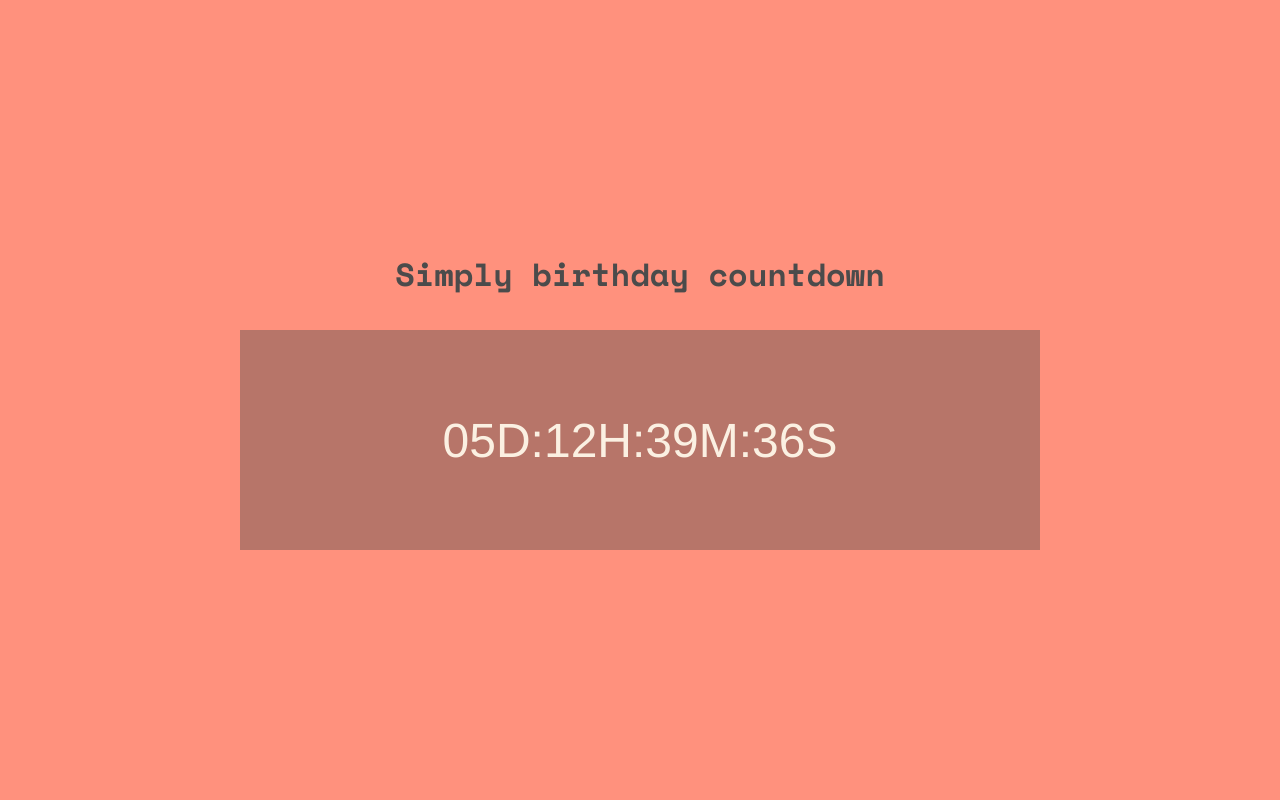
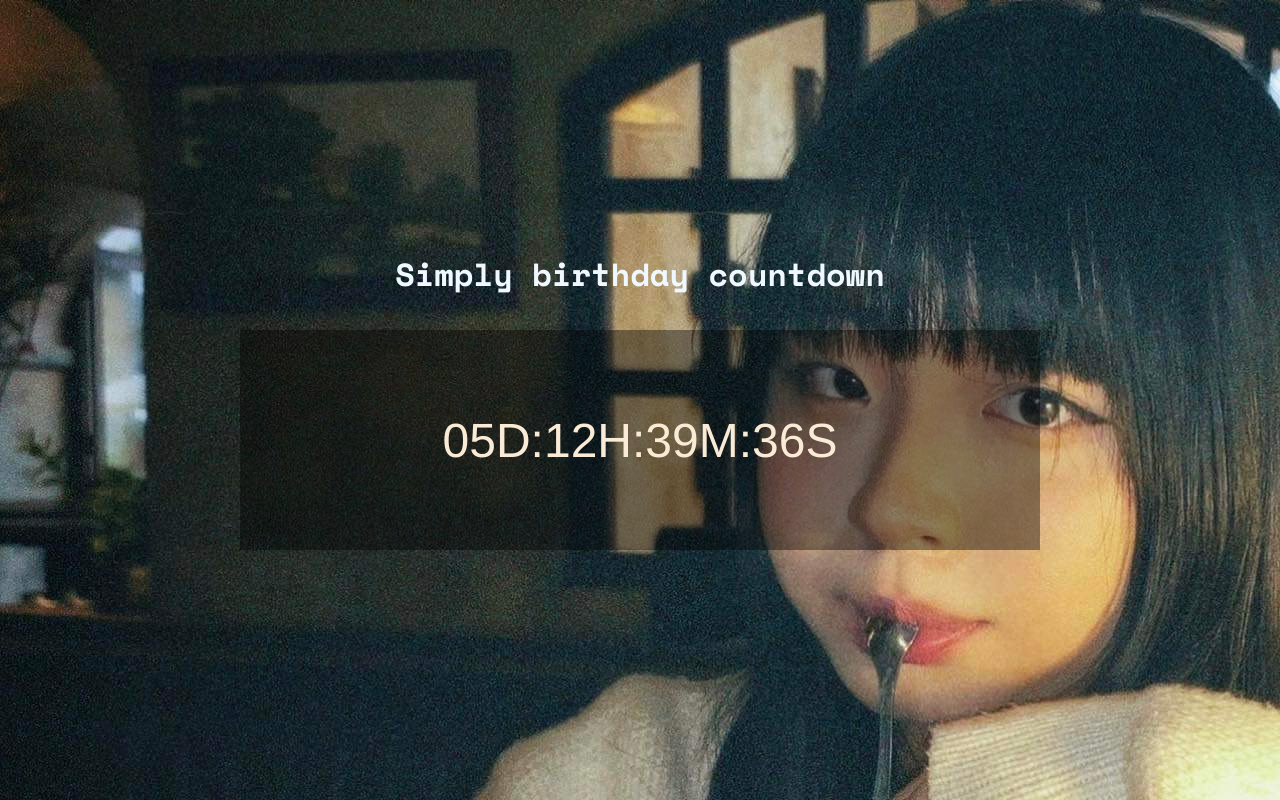
Before and after one commit to kjasng/birthdayCountdown, a plain HTML site: page index.html in a window 1280 px wide. Drawn offline with nearby package versions, Linux system fonts and the light colour scheme.

Commit message:
Updated styles

```diff
--- a/style.css
+++ b/style.css
@@ -7,8 +7,8 @@
 .wrapper {
     width: 100%;
     height: 100vh;
-    background: tomato;
-    opacity: 0.7;
+    background: url(90bb0b7ba30d0f53561c5.jpg);
+    opacity: 1;
     display: flex;
     justify-content: center;
     align-items: center;
@@ -18,6 +18,7 @@
 
 .heading-title {
     font-family: 'Space Mono';
+    color: aliceblue;
 }
 
 .countdown-container {
```
Also changed, not shown: 90bb0b7ba30d0f53561c5.jpg (added).
